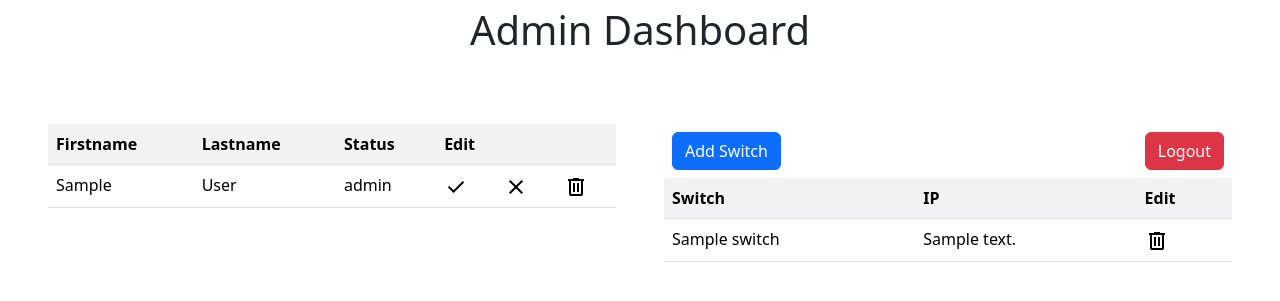
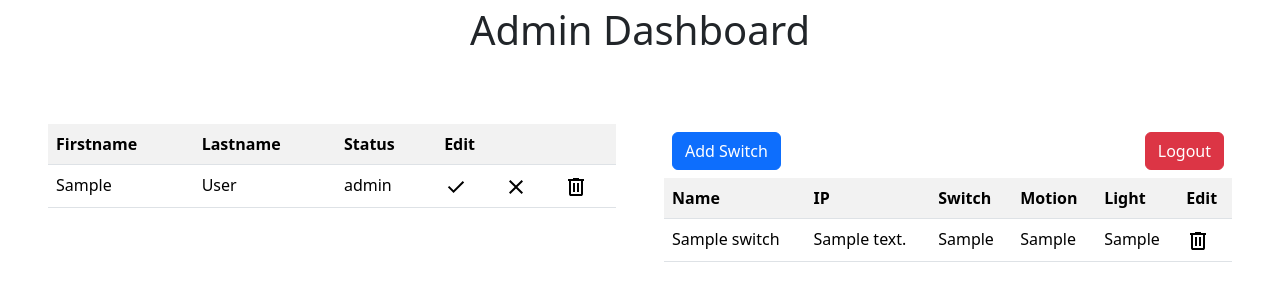
Before and after one commit to KimTerrence/Smart-Switch, a PHP site: page /frontend/admin_dashboard.php in a window 1280 px wide. Shown: the top 301 px of the page. Run offline with PHP 8.4, Linux system fonts and the light colour scheme; tables that the repository leaves empty or names only in its code hold one stand-in row (values such as "Sample post").

Commit message:
admin fix

```diff
--- a/frontend/admin_dashboard.php
+++ b/frontend/admin_dashboard.php
@@ -57,8 +57,22 @@ include '../backend/database_config.php';
                             </div>
                             <div class="modal-body">
                                 <form action="../backend/add_switch_api.php" method="POST" class="d-flex justify-content-center flex-column p-5 gap-2">
-                                    <input type="text" name="name" placeholder="Name:" class="form-control">
-                                    <input type="text" name="ip" placeholder="Ip Address:" class="form-control">
+                                    <input type="text" name="name" placeholder="Name:" class="form-control" required>
+                                    <input type="text" name="ip" placeholder="Ip Address:" class="form-control" required>
+                                   <div class="d-flex gap-3 align-items-center justify-content-between">
+                                        <label for="motion">Motion Sensor</label>
+                                        <select name="motion" id="motion" class="form-select w-50">
+                                            <option value="disabled">Disable</option>
+                                            <option value="off">Enable</option>
+                                        </select>
+                                   </div>
+                                   <div class="d-flex gap-3 align-items-center justify-content-between">
+                                        <label for="light">Ligth Sensor</label>
+                                        <select name="light" id="light" class="form-select w-50">
+                                            <option value="disabled">Disable</option>
+                                            <option value="off">Enable</option>
+                                        </select>
+                                   </div>
                                     <button type="submit" class="btn btn-primary">Save changes</button>
                                 </form>
                                  <div class="modal-footer">
@@ -72,8 +86,11 @@ include '../backend/database_config.php';
 
             <table class="table table-striped table-hover w-100">
                 <tr>
+                    <th>Name</th>
+                    <th>IP</th>
                     <th>Switch</th>
-                    <th>IP</th>
+                    <th>Motion</th>
+                    <th>Light</th>
                     <th>Edit</th>
                 </tr>
 
@@ -86,6 +103,9 @@ include '../backend/database_config.php';
                 <tr>
                     <td> <?php echo $switch['name']; ?> </td>
                     <td> <?php echo $switch['ip_address']; ?> </td>
+                    <td> <?php echo $switch['switch']; ?> </td>
+                    <td> <?php echo $switch['motion']; ?> </td>
+                    <td> <?php echo $switch['light']; ?> </td>
                     <td><img src="./assets/delete_b.svg" alt="delete"></td>
                 </tr>
 
```
